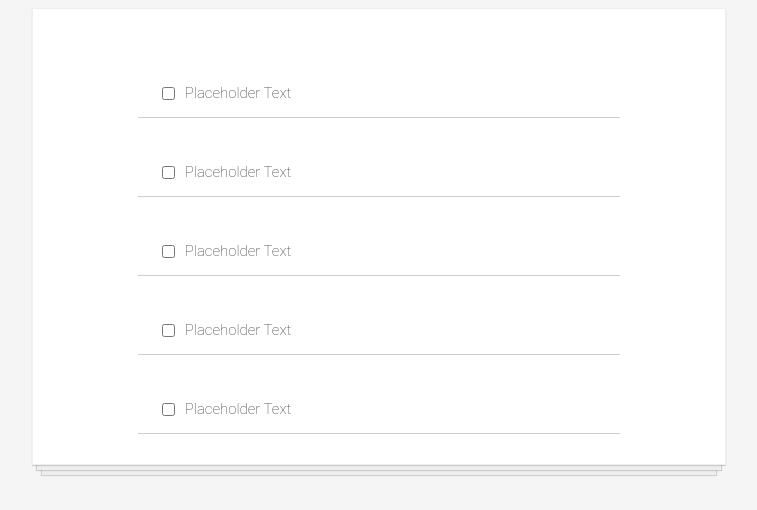
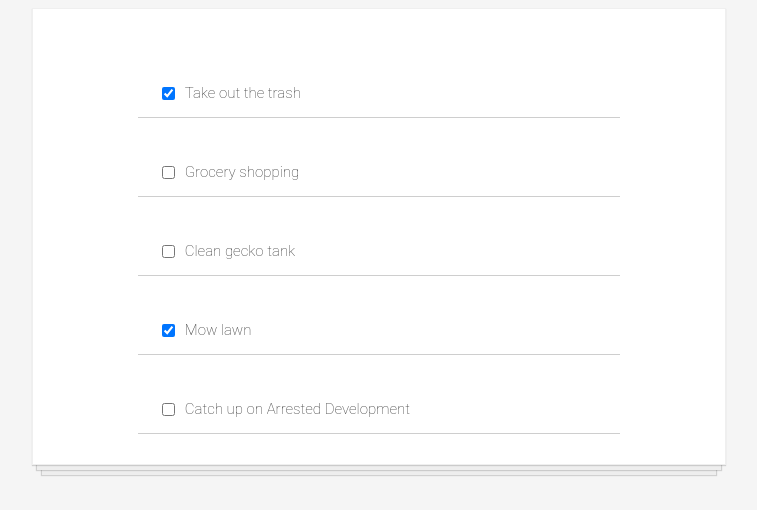
Before and after one commit to findashu/react-app, a React (Create React App) app: page / in a window 1280 px wide. Shown: the top 510 px of the page, without its empty margins (261-1018 px from the left). Built offline with nearby package versions, Linux system fonts and the light colour scheme.

Commit message:
added todos data and props

```diff
--- a/src/App.js
+++ b/src/App.js
@@ -1,13 +1,15 @@
 import React from "react";
 import TodoItem from "./components/TodoItem"
+import todosData from "./todosData";
+
+
+
 function App () {
+    let todosComponent = todosData.map(todo => <TodoItem todo={todo} key={todo.id} />)
+
     return (
         <div className="todo-list">
-            <TodoItem />
-            <TodoItem />
-            <TodoItem />
-            <TodoItem />
-            <TodoItem />
+            {todosComponent}
         </div>
     )
 }
--- a/src/components/TodoItem.js
+++ b/src/components/TodoItem.js
@@ -1,10 +1,10 @@
 import React from "react";
 
-function TodoItem() {
+function TodoItem(props) {
     return (
         <div className="todo-item">
-            <input type="checkbox" />
-            <p>Placeholder Text</p>
+            <input type="checkbox" checked={props.todo.completed} />
+            <p>{props.todo.text}</p>
         </div>
     )
 }
--- /dev/null
+++ b/src/todosData.js
@@ -0,0 +1,29 @@
+const todosData = [
+    {
+        id: 1,
+        text: "Take out the trash",
+        completed: true
+    },
+    {
+        id: 2,
+        text: "Grocery shopping",
+        completed: false
+    },
+    {
+        id: 3,
+        text: "Clean gecko tank",
+        completed: false
+    },
+    {
+        id: 4,
+        text: "Mow lawn",
+        completed: true
+    },
+    {
+        id: 5,
+        text: "Catch up on Arrested Development",
+        completed: false
+    }
+]
+
+export default todosData
```
